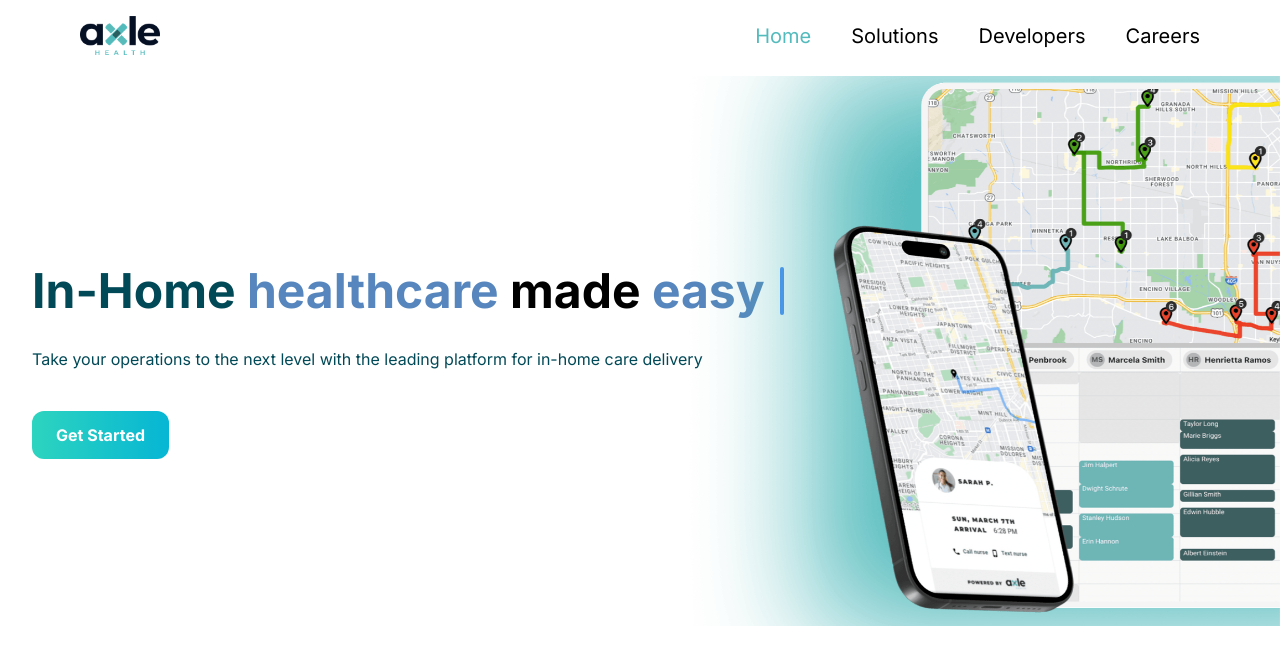
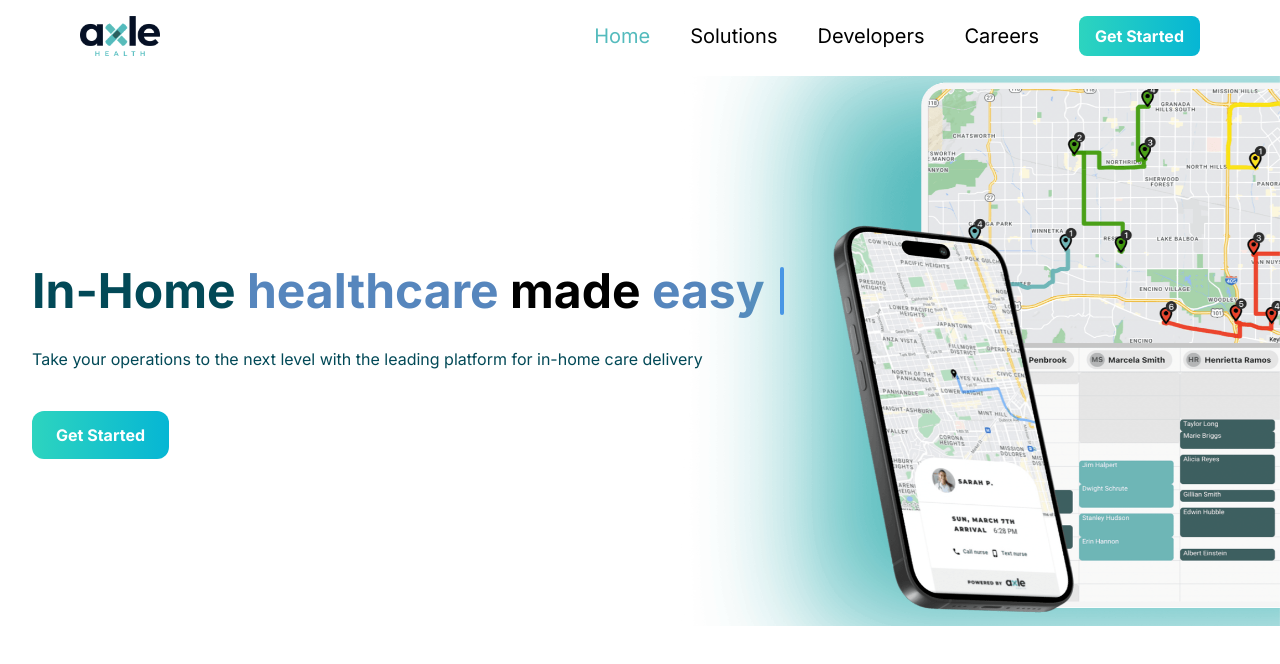
Before and after one commit to Priyanshu9898/Axle-Health, a Next.js app: page / in a window 1280 px wide. Shown: the top 664 px of the page. Built offline with nearby package versions, Linux system fonts and the light colour scheme.

Commit message:
small bug fixed

```diff
--- a/components/Navbar/Navbar.tsx
+++ b/components/Navbar/Navbar.tsx
@@ -13,7 +13,7 @@
   SheetTitle,
   SheetTrigger,
 } from "../ui/sheet";
-
+import { Button } from "../ui/button";
 
 const Navbar = () => {
   const pathname = usePathname();
@@ -109,7 +109,11 @@
               </Link>
             </li>
 
-
+            <Link href="/contact-us">
+              <Button className="bg-gradient-to-r from-teal-400 to-cyan-500 hover:from-teal-500 hover:to-cyan-600 text-white font-bold py-2 px-4 transition duration-150 ease-in-out transform hover:scale-105 rounded-lg text-base">
+                Get Started
+              </Button>
+            </Link>
           </ul>
         </div>
 
```
